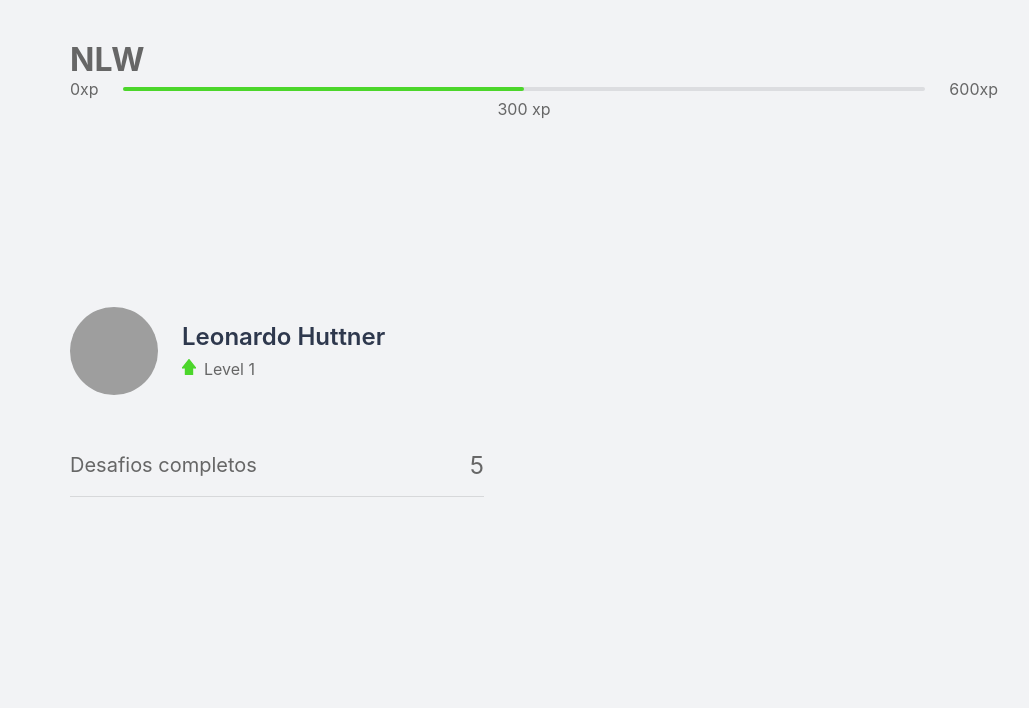
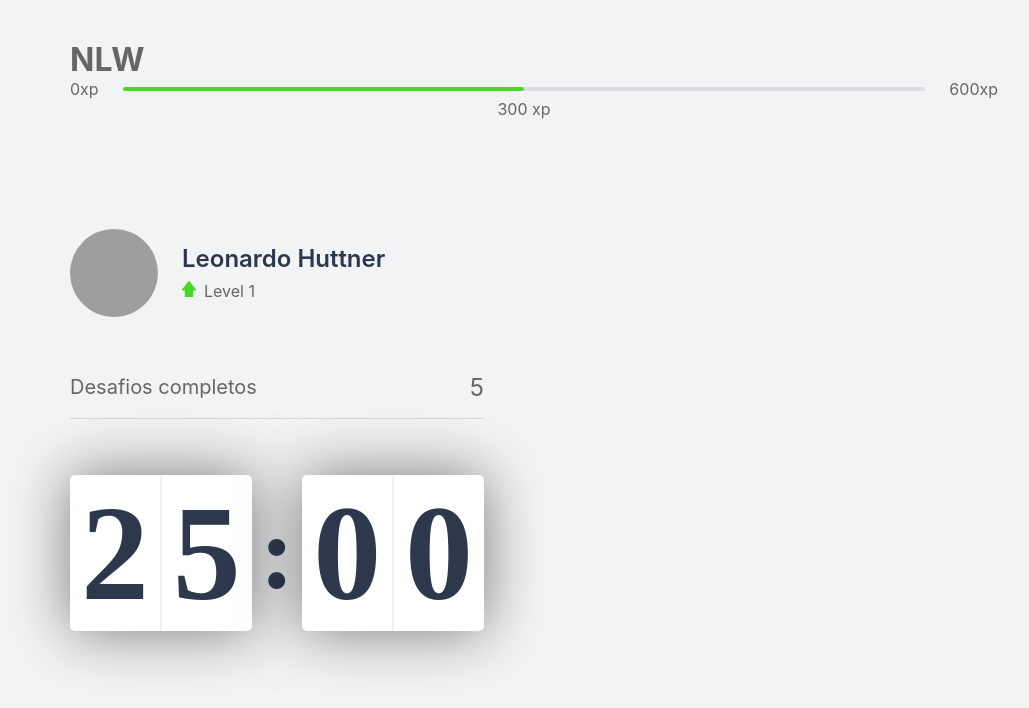
Before and after one commit to leonardohuttner/moovit-nlw4, a Next.js app: page / in a window 1280 px wide. Shown: the top 708 px of the page, without its empty margins (106-1135 px from the left). Built offline with nearby package versions, Linux system fonts and the light colour scheme; grey boxes are pictures that could not be loaded.

Commit message:
Inicio componente countdown

```diff
--- /dev/null
+++ b/src/Styles/pages/Countdown.module.css
@@ -0,0 +1,36 @@
+.countdownContainer{
+    display: flex;
+    align-items: center;
+    font-family: Rajdhani;
+    font-weight: 600;
+    color: var(--title);
+}
+
+.countdownContainer > div{
+    flex: 1;
+
+    display: flex;
+    align-items: center;
+    justify-content: space-evenly;
+
+    background: var(--white);
+    box-shadow: 0 0 60px rgba(0,0, 0, 0.5);
+    border-radius: 5px;
+    font-size: 8.5rem;
+    text-align: center;
+}
+.countdownContainer > div span{
+    flex: 1;
+}
+
+.countdownContainer > div span:first-child{
+    border-right:1px solid #f0f1f3 ;
+}
+.countdownContainer > div span:last-child{
+    border-left:1px solid #f0f1f3 ;
+}
+
+.countdownContainer > span{
+    font-size: 6.5rem;
+    margin: 0 0.5rem;
+}
--- /dev/null
+++ b/src/components/Countdown.tsx
@@ -0,0 +1,16 @@
+import styles from '../Styles/pages/Countdown.module.css'
+export function Countdown(){
+    return(
+        <div className={styles.countdownContainer}>
+            <div>
+                <span>2</span>
+                <span>5</span>
+            </div>
+            <span>:</span>
+            <div>
+                <span>0</span>
+                <span>0</span>
+            </div>
+        </div>
+    )
+}
--- a/src/pages/index.tsx
+++ b/src/pages/index.tsx
@@ -1,6 +1,7 @@
+import { CompletedChallenges } from "../components/CompletedChallenges"
+import { Countdown } from "../components/Countdown"
 import { ExperienceBar } from "../components/ExperienceBar";
 import { Profile } from "../components/Profile";
-import {CompletedChallenges} from "../components/CompletedChallenges"
 import styles from '../Styles/pages/Home.module.css'
 
 
@@ -13,6 +14,7 @@
       <div>
         <Profile/>
         <CompletedChallenges/>
+        <Countdown/>
       </div>
       <div>
 
```
